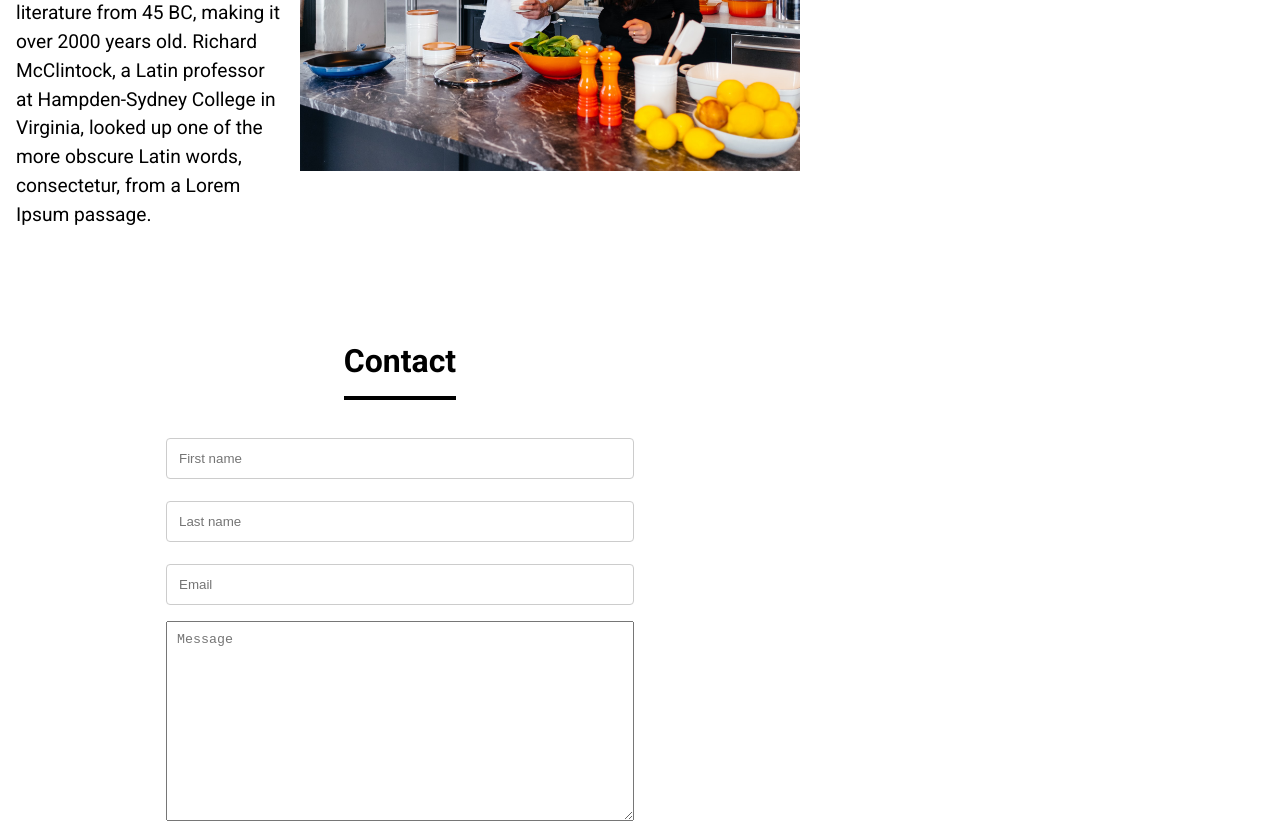
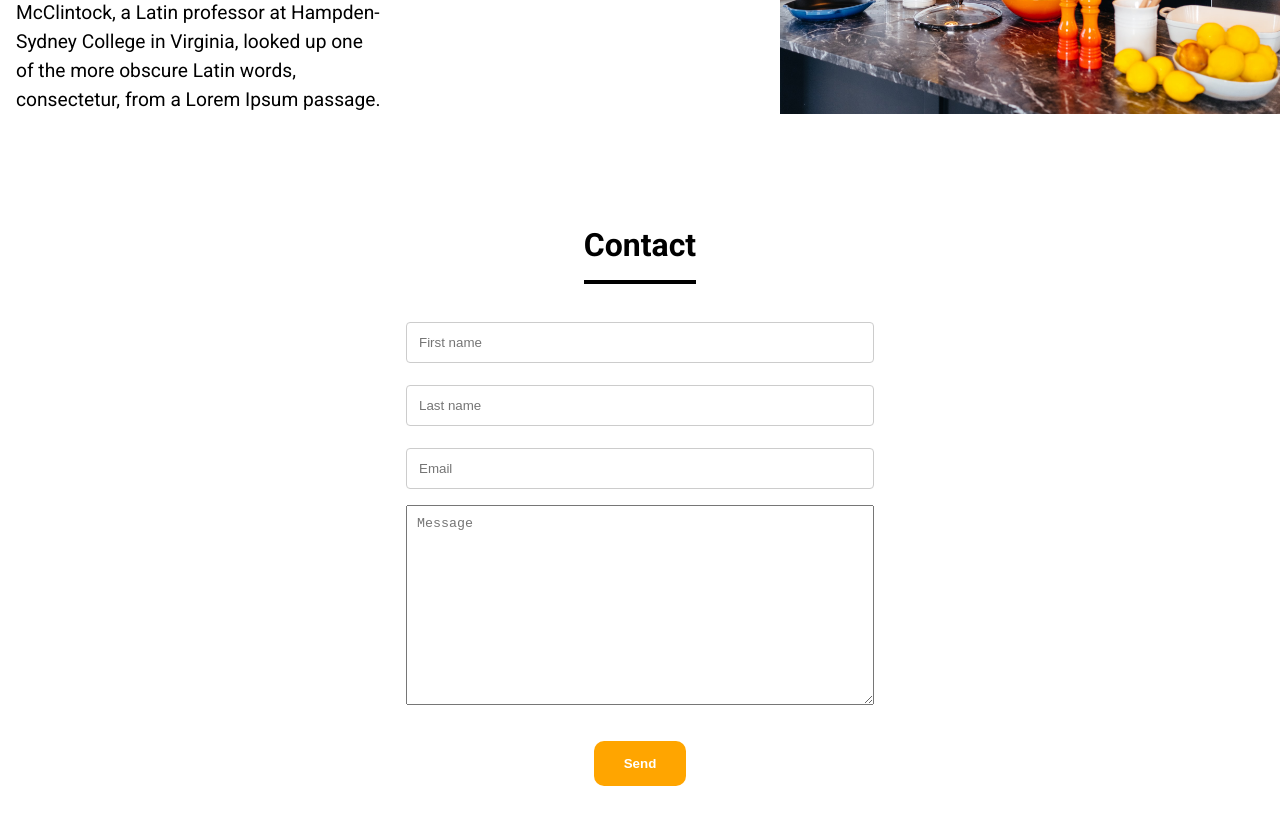
Before and after one commit to Daliborkozar/zadatak-TS, a React (Create React App) app: page / in a window 1280 px wide. Shown: the part 765-1588 px from the top of the page. Built offline with nearby package versions, Linux system fonts and the light colour scheme.

Commit message:
refactor and fixes

```diff
--- a/src/Sass/_default.scss
+++ b/src/Sass/_default.scss
@@ -23,7 +23,7 @@ body {
 }
 
 main {
-  width: 100vh;
+  width: 100%;
 }
 
 @import url("https://fonts.googleapis.com/css2?family=Roboto:wght@300;400;700;900&display=swap");
--- a/src/components/Layout/Navbar.js
+++ b/src/components/Layout/Navbar.js
@@ -15,8 +15,8 @@ const Navbar = () => {
   const [status, setStatus] = useState(false);
 
   const users = [
-    { id: "1", username: "dalibor", password: "123456" },
-    { id: "2", username: "milan", password: "123456" },
+    { id: "1", username: "user1", password: "123456" },
+    { id: "2", username: "user2", password: "654321" },
   ];
 
   const checkedUser = () => {
```
